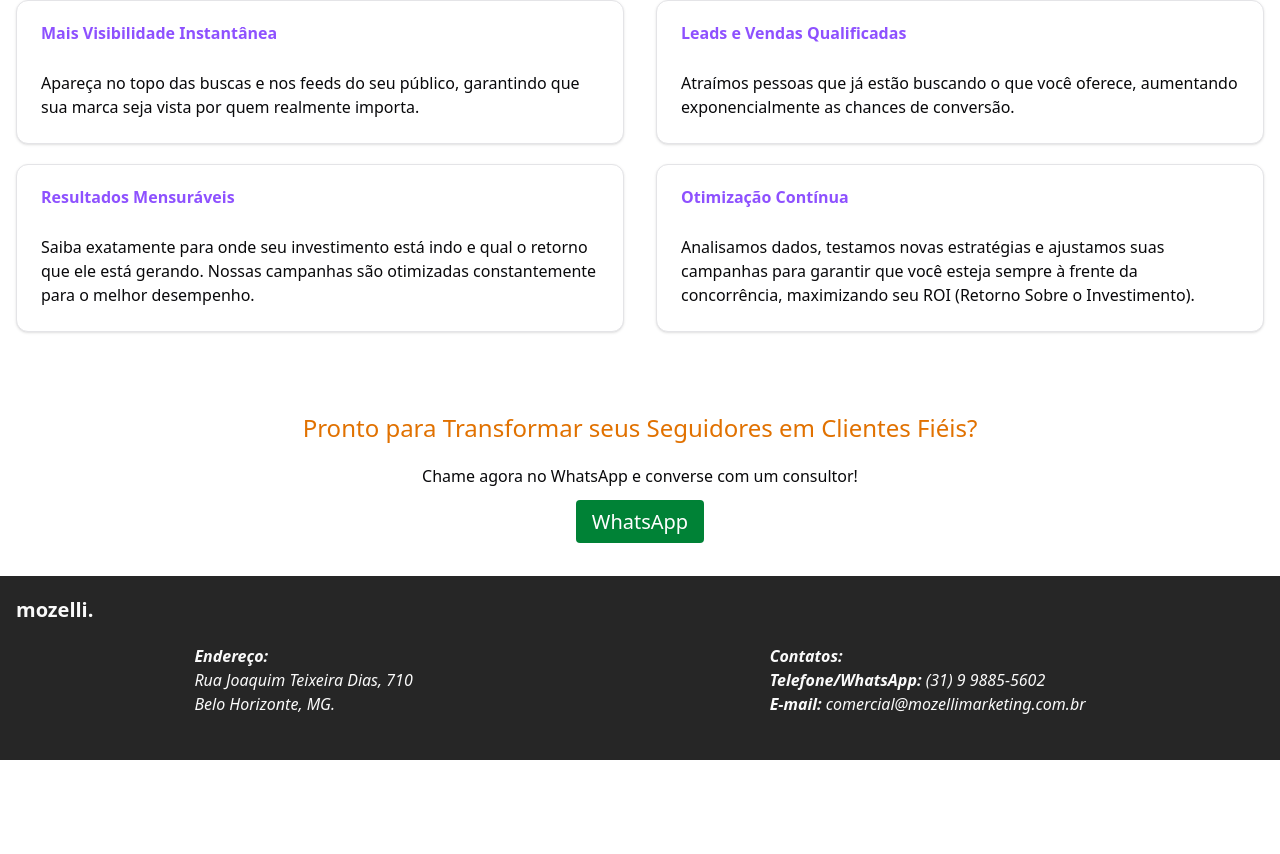
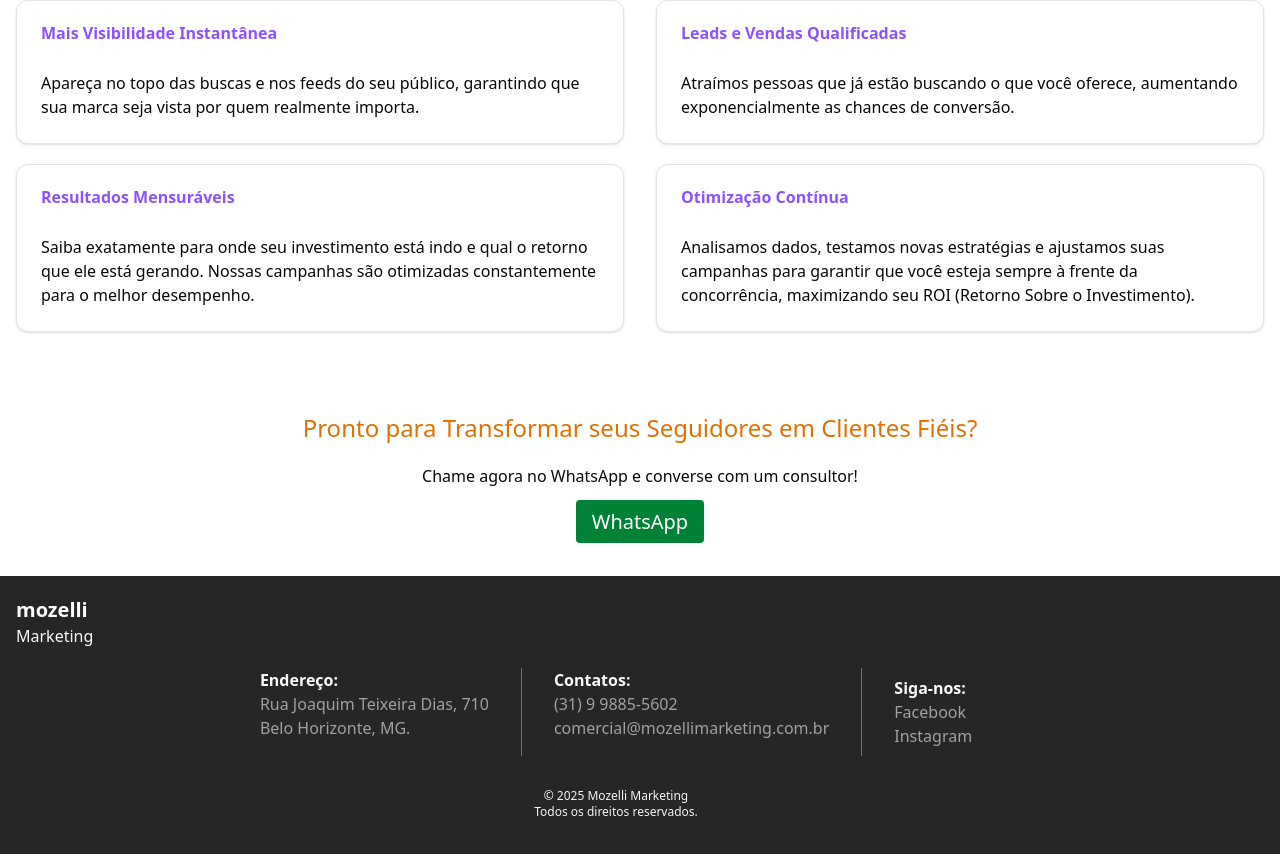
Before and after one commit to mozelli/site-mozelli-marketing, a Next.js app: page / in a window 1280 px wide. Shown: the part 3470-4324 px from the top of the page. Before the commit the page ends 4230 px from the top, so only its background shows below. Built offline with nearby package versions, Linux system fonts and the light colour scheme.

Commit message:
implements footer and social links

```diff
--- a/app/components/Footer.tsx
+++ b/app/components/Footer.tsx
@@ -1,20 +1,41 @@
 const Footer = () => {
   return (
-    <footer className="bg-neutral-800 text-neutral-50 py-5 px-4">
-      <h2 className="text-xl font-bold mb-5">mozelli.</h2>
-      <address className="md:flex md:justify-around">
-        <div className="">
-          <h2 className="font-bold">Endereço:</h2>
-          Rua Joaquim Teixeira Dias, 710 <br />
-          Belo Horizonte, MG. <br />
-          <br />
+    <footer className="bg-neutral-800 text-neutral-50 py-5 px-4 w-full  min-h-[500px]">
+      <div className="md:max-w-[1200px]">
+        <h2 className="text-xl font-bold">mozelli</h2>
+        <span>Marketing</span>
+        <address className="mt-5 md:flex md:items-center md:justify-center not-italic">
+          <div className="md:border-r md:border-r-neutral-500 md:px-8 pb-4">
+            <h2 className="font-bold text-base">Endereço:</h2>
+            <p className="text-neutral-400">Rua Joaquim Teixeira Dias, 710</p>
+            <p className="text-neutral-400">Belo Horizonte, MG.</p>
+          </div>
+          <div className="md:border-r md:border-r-neutral-500 md:px-8 pb-4">
+            <h2 className="font-bold">Contatos:</h2>
+            <p className="text-neutral-400">(31) 9 9885-5602</p>
+            <p className="text-neutral-400">
+              comercial@mozellimarketing.com.br
+            </p>
+          </div>
+          <div className="md:px-8">
+            <h2 className="font-bold">Siga-nos:</h2>
+            <p className="text-neutral-400 hover:underline">
+              <a href="https://www.facebook.com/mozellimkt" target="_blank">
+                Facebook
+              </a>
+            </p>
+            <p className="text-neutral-400 hover:underline">
+              <a href="https://www.instagram.com/mozelli.marketing/">
+                Instagram
+              </a>
+            </p>
+          </div>
+        </address>
+        <div className="text-neutral-100 text-center pt-8 text-xs">
+          <p>© 2025 Mozelli Marketing</p>
+          <p className="">Todos os direitos reservados.</p>
         </div>
-        <div className="">
-          <h2 className="font-bold">Contatos:</h2>
-          <strong>Telefone/WhatsApp:</strong> (31) 9 9885-5602 <br />
-          <strong>E-mail:</strong> comercial@mozellimarketing.com.br
-        </div>
-      </address>
+      </div>
     </footer>
   );
 };
--- a/app/components/Header.tsx
+++ b/app/components/Header.tsx
@@ -20,7 +20,7 @@ const Header = () => {
       <h1 className="text-3xl font-bold text-primary">mozelli.</h1>
       {/* REDES SOCIAIS */}
       <div className="flex items-center gap-2">
-        <a href="https://web.facebook.com/mozellimkt" target="_blank">
+        <a href="https://www.facebook.com/mozellimkt" target="_blank">
           <div className="border-2 rounded-full p-1">
             <Image
               alt="ícone do Facebook"
--- a/app/components/Hero.tsx
+++ b/app/components/Hero.tsx
@@ -49,7 +49,7 @@ const Hero = () => {
       </div>
 
       <div className="text-center">
-        <a href="https://wa.me/5531998555602" target="_blank">
+        <a href="https://wa.link/yckqvx" target="_blank">
           <Button className="bg-amber-500 hover:bg-amber-600 hover:cursor-pointer font-semibold py-6">
             Converse com um consultor
           </Button>
```
